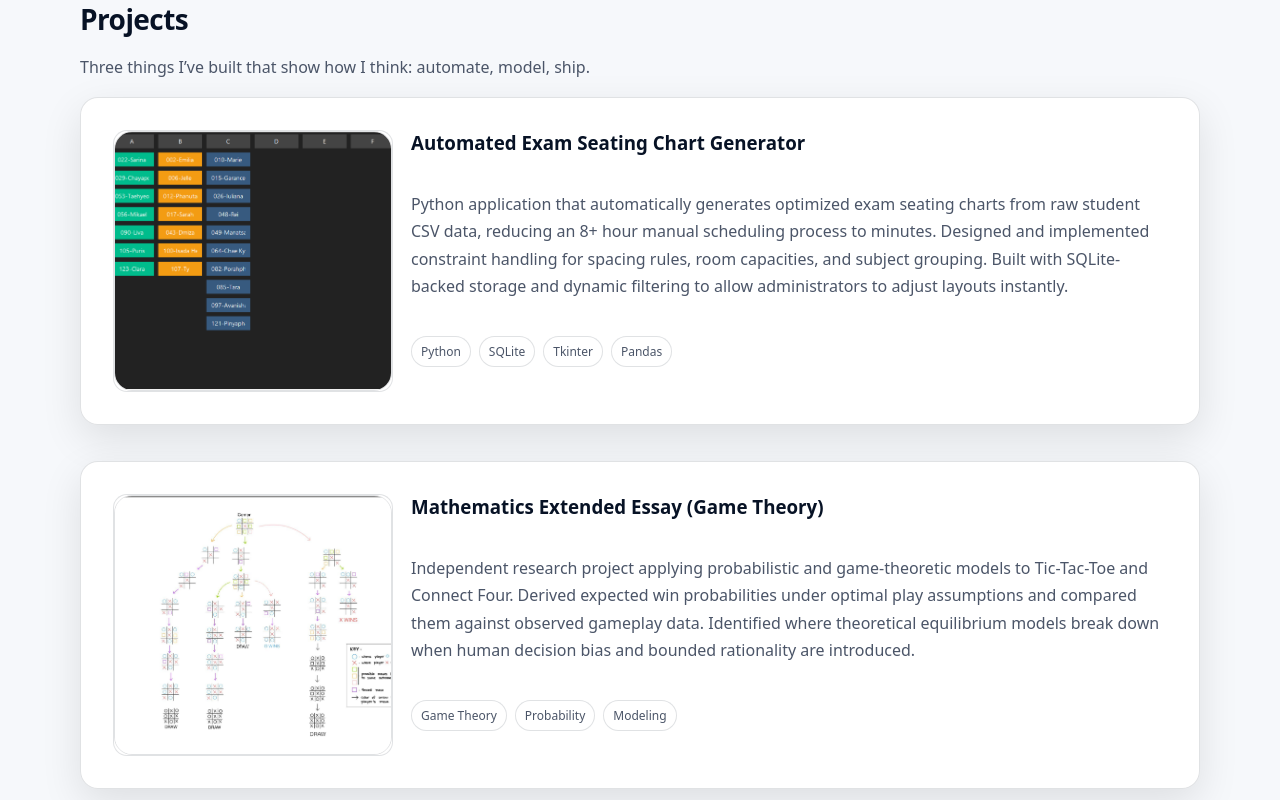
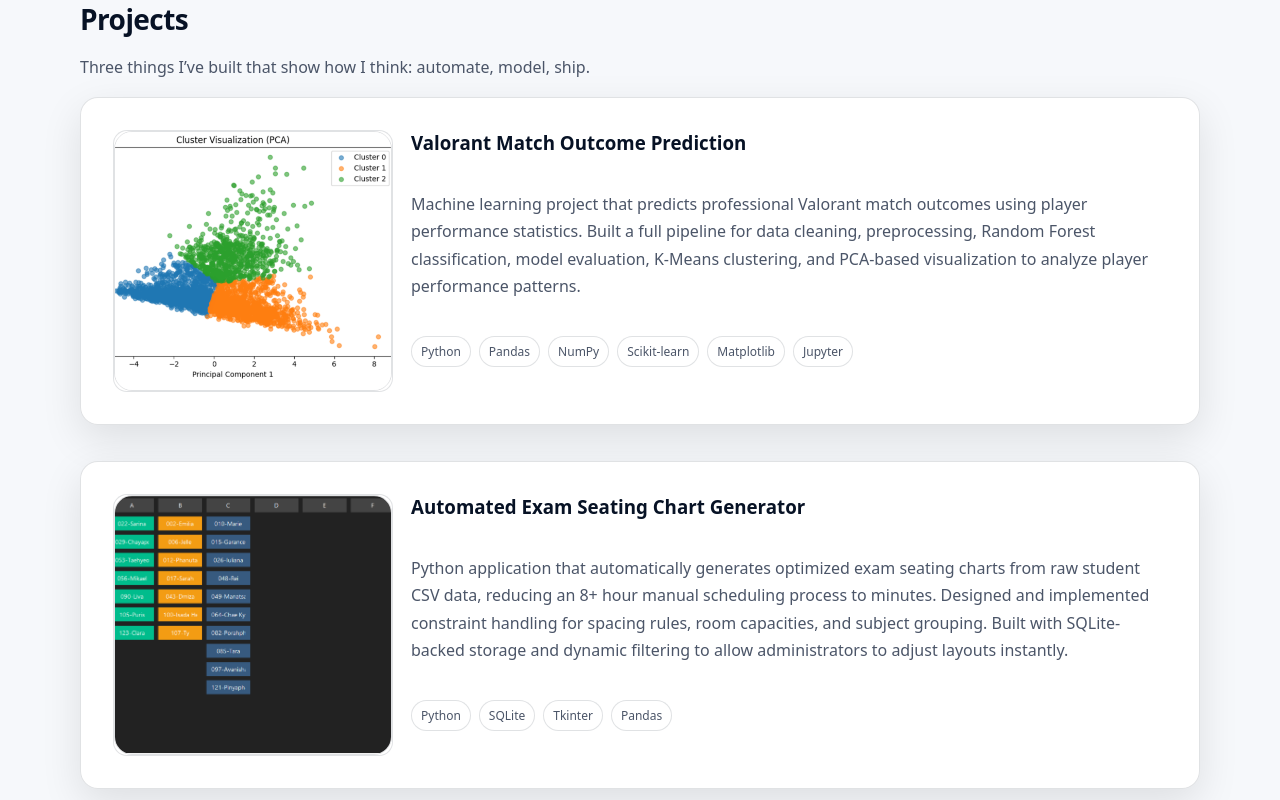
Before and after one commit to wagyuwagyu/portfolio, a React (Vite) app: page / in a window 1280 px wide. Shown: the part 1980-2780 px from the top of the page. Built offline with nearby package versions, Linux system fonts and the light colour scheme.

Commit message:
Add Valorant ML project to portfolio

```diff
--- a/src/components/Projects.jsx
+++ b/src/components/Projects.jsx
@@ -1,9 +1,18 @@
 import seatingImg from "../assets/seating.png";
 import eeImg from "../assets/ee-gametheory.png";
 import quizImg from "../assets/quiz.png";
+import valorantImg from "../assets/valorant-ml.png";
 import { StaggerGroup, StaggerItem } from "./Reveal"; // <-- adjust path
 
 const PROJECTS = [
+  {
+    title: "Valorant Match Outcome Prediction",
+    desc:
+      "Machine learning project that predicts professional Valorant match outcomes using player performance statistics. Built a full pipeline for data cleaning, preprocessing, Random Forest classification, model evaluation, K-Means clustering, and PCA-based visualization to analyze player performance patterns.",
+    tech: ["Python", "Pandas", "NumPy", "Scikit-learn", "Matplotlib", "Jupyter"],
+    img: valorantImg,
+    github: "https://github.com/wagyuwagyu/valorant-ml-project",
+  },
   {
     title: "Automated Exam Seating Chart Generator",
     desc:
```
Also changed, not shown: src/assets/valorant-ml.png (added).
